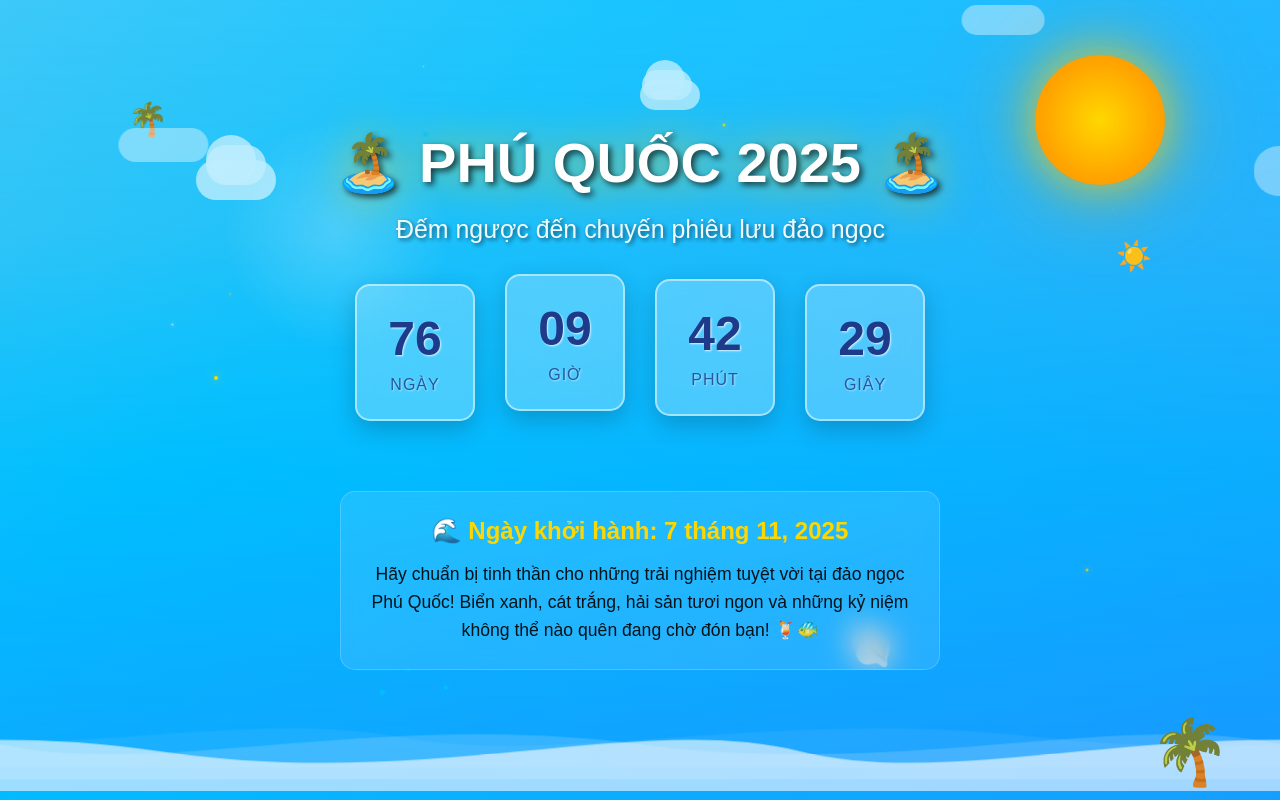
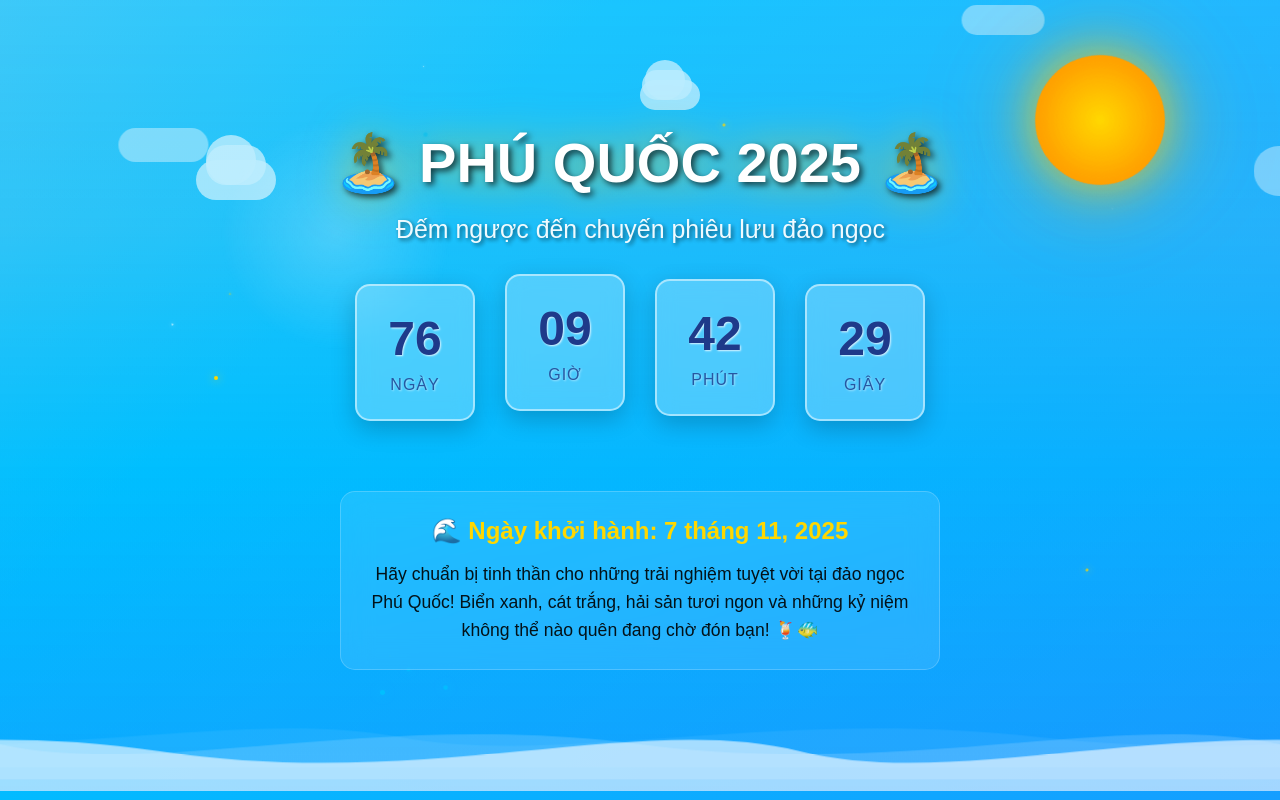
Before and after one commit to hiimMingMing/nhom-soi, a plain HTML site: page index.html in a window 1280 px wide. Drawn offline with Linux system fonts and the light colour scheme.

Commit message:
Update index.html

```diff
--- a/index.html
+++ b/index.html
@@ -583,12 +583,6 @@
     <!-- Thêm spotlight effects nhẹ nhàng -->
     <div class="spotlight" style="position: absolute; top: 20%; left: 15%; width: 200px; height: 200px; background: radial-gradient(circle, rgba(255, 255, 255, 0.2) 0%, transparent 70%); border-radius: 50%; animation: spotlightMove 20s ease-in-out infinite;"></div>
 
-    <!-- Thêm floating elements đơn giản -->
-    <div class="floating-elements">
-        <div style="position: absolute; top: 15%; left: 10%; font-size: 2em; animation: floatUpDown 10s ease-in-out infinite;">🌴</div>
-        <div style="position: absolute; top: 80%; right: 30%; font-size: 2.5em; animation: floatUpDown 8s ease-in-out infinite 2s;">🐚</div>
-        <div style="position: absolute; top: 30%; right: 10%; font-size: 1.8em; animation: floatUpDown 12s ease-in-out infinite 4s;">☀️</div>
-    </div>
 
     <div class="clouds">
         <div class="cloud cloud1"></div>
@@ -596,7 +590,6 @@
     </div>
 
     <div class="sun"></div>
-    <div class="palm-tree">🌴</div>
 
     <div class="particles" id="particles"></div>
 
```
